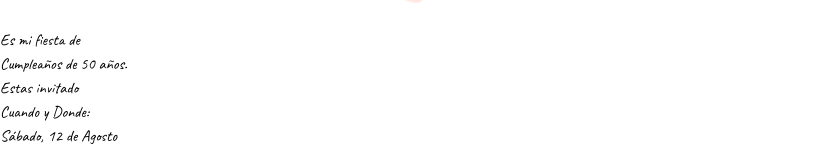
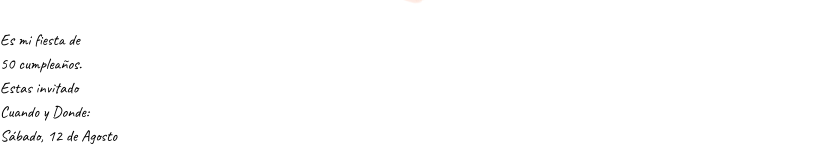
Before and after one commit to BenMoreira/birthday-invite, a React (Vite) app: page / in a window 1280 px wide. Shown: the part 290-436 px from the top of the page, without its empty margins (0-826 px from the left). Built offline with nearby package versions, Linux system fonts and the light colour scheme.

Commit message:
Change small text

```diff
--- a/src/App.jsx
+++ b/src/App.jsx
@@ -15,7 +15,7 @@ function App() {
           </div>
 
           <div>
-            Cumpleaños de 50 años.
+            50 cumpleaños.
           </div>
 
           <div>
```
